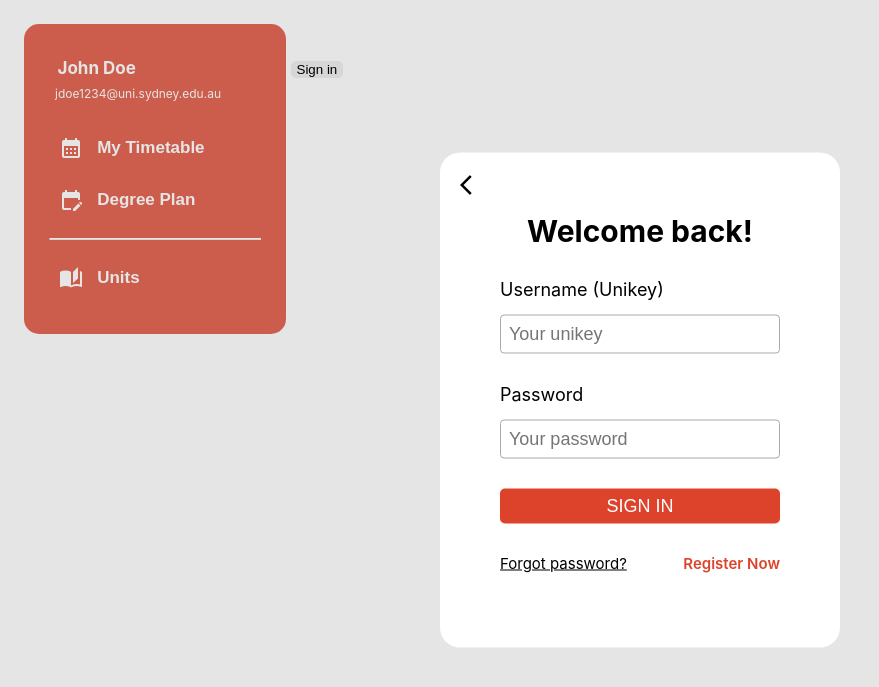
After one commit to USYDUniTrack/unitrack, a Django app: page /signin in a window 1280 px wide. The commit adds this page. Shown: the top 687 px of the page, without its empty margins (0-879 px from the left). Run offline with Django 4.2, Linux system fonts and the light colour scheme; style sheets or scripts are compiled from the project's sources; some libraries are stand-ins or nearby versions.

Commit message:
Create the skeleton for the sign in pop up

```diff
--- /dev/null
+++ b/static/scss/_signin.scss
@@ -0,0 +1,75 @@
+.signInContainer {
+    background-color: white;
+    position: absolute;
+    // Center the container
+    top: 50%;
+    left: 50%;
+    transform: translate(-50%, -50%);
+    width: 280px;
+    border-radius: 20px;
+    box-shadow: 0px 0px 0px 100000px rgba(0, 0, 0, 0.1); // Shadow the whole page
+    padding: 60px 60px;
+}
+
+.signInContainer > .backButton {
+    position: absolute;
+    top: 20px;
+    left: 20px;
+    cursor: pointer;
+}
+
+.signInContainer h2 {
+    text-align: center;
+    font-size: 30px;
+    margin: 0px 0px 30px;
+}
+
+.formElement {
+    margin: 30px 0px;
+}
+
+.formElement label {
+    font-size: 18px;
+}
+
+.formElement input {
+    margin-top: 15px;
+    display: block;
+    width: 100%;
+    padding: 8px;
+    border-radius: 4px;
+    border: 1px solid #aaa;
+    outline: none;
+    box-sizing: border-box;
+    font-size: 18px;
+}
+
+.formElement button {
+    width: 100%;
+    height: 35px;
+    border: none;
+    outline: none;
+    font-size: 18px;
+    background-color: #DD432B;
+    color: white;
+    cursor: pointer;
+}
+
+.signInContainer a {
+    text-align: left;
+    font-size: 15px;
+    color: black;
+}
+
+.signInContainer p {
+    display: flex;
+    justify-content: space-between;
+    cursor: pointer;
+    font-size: 15px;
+}
+
+.signInContainer p > .register {
+    text-decoration: none;
+    font-weight: 600;
+    color: #DD432B;
+}
--- a/static/scss/global.scss
+++ b/static/scss/global.scss
@@ -22,4 +22,4 @@ hr.solid {
 }
 
 
-@import "navbar";
+@import "navbar", "signin";
--- /dev/null
+++ b/templates/sign_in.html
@@ -0,0 +1,35 @@
+{% extends 'base.html' %}
+
+{% block main %}
+<div class="pageContainer">
+    <div>
+        {% include 'components/navbar.html' %}
+        <!-- dummy button to open up the sign in pop up -->
+        <button id="signInButton" onclick="openForm()">Sign in</button>
+
+        <!-- Sign in form -->
+        <div class="signInContainer">
+            <div class="backButton"><i class="material-icons">arrow_back_ios</i></div>
+            <div class="signInForm">
+                <h2>Welcome back!</h2>
+                <div class="formElement">
+                    <label for="username">Username (Unikey)</label>
+                    <input type="text" placeholder="Your unikey" id="username" required>
+                </div>
+                <div class="formElement">
+                    <label for="password">Password</label>
+                    <input type="text" placeholder="Your password" id="password" required>
+                </div>
+                <div class="formElement">
+                    <button type="submit" class="btn">SIGN IN</button>
+                </div>
+                <p>
+                    <a href="#">Forgot password?</a>
+                    <a href="#" class="register">Register Now</a>
+                </p>
+            </div>
+        </div>
+
+    </div>
+</div>
+{% endblock %}
--- a/unitrack/urls.py
+++ b/unitrack/urls.py
@@ -25,4 +25,5 @@ urlpatterns = [
     path('units/', include("units.urls")),
     path('timetable', views.timetable, name="timetable"),
     path('degreeplan', views.degree_plan, name="degree_plan"),
+    path('signin', views.sign_in, name="sign_in"),
 ]
--- a/unitrack/views.py
+++ b/unitrack/views.py
@@ -13,3 +13,8 @@ def timetable(request):
 def degree_plan(request):
     contex = {}
     return render(request, 'degree_plan.html', contex)
+
+
+def sign_in(request):
+    contex = {}
+    return render(request, 'sign_in.html', contex)
```
